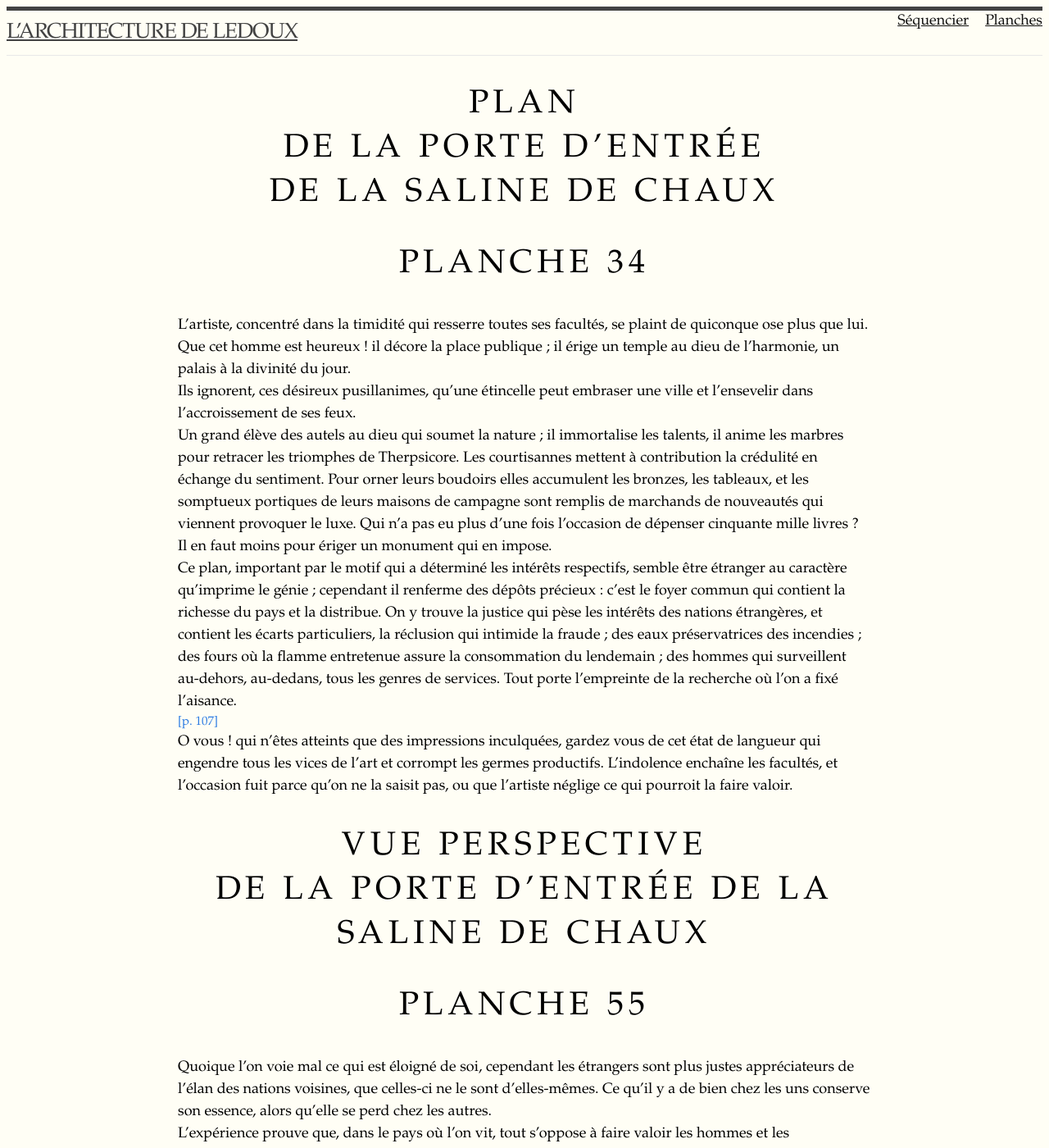
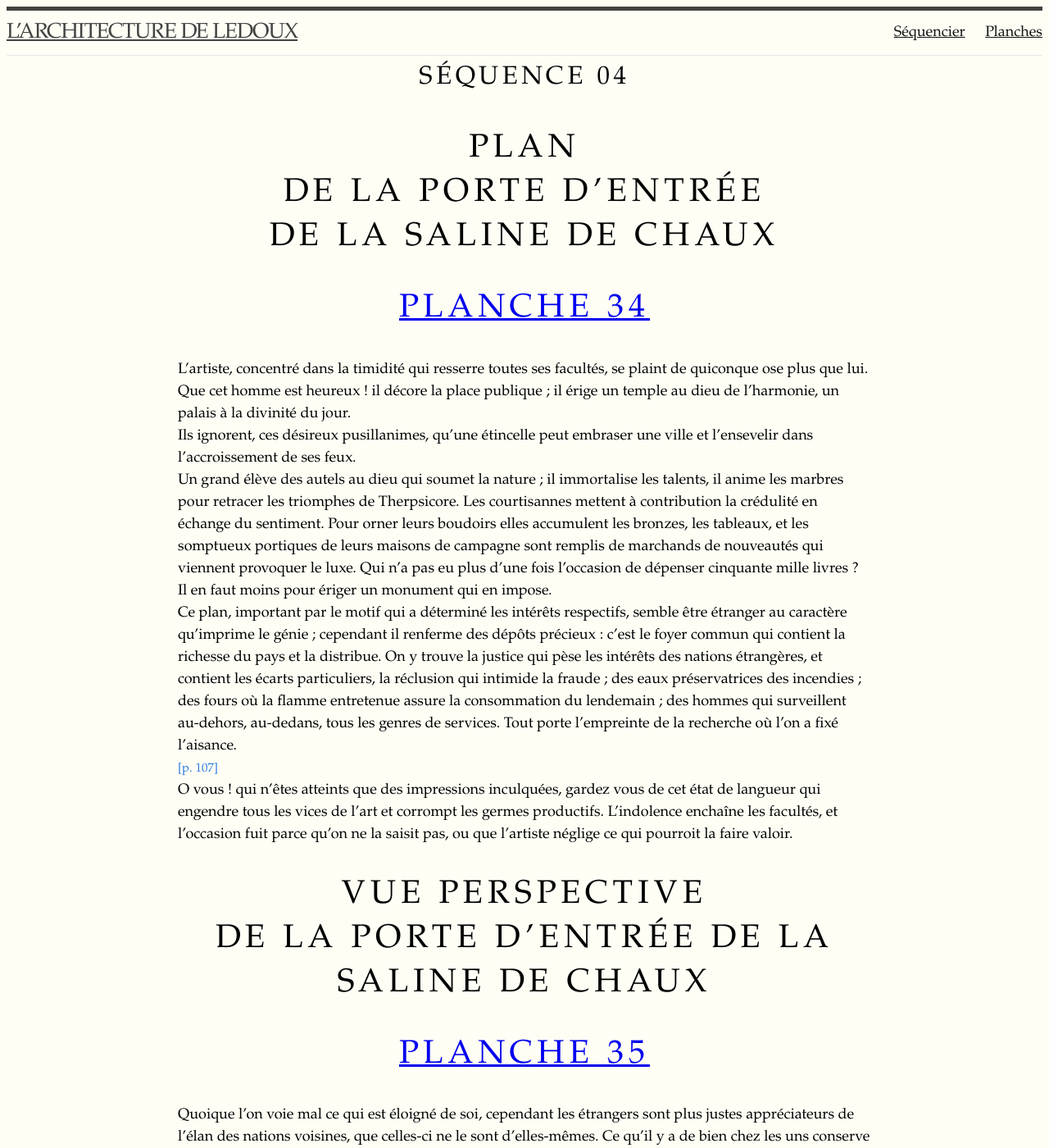
Before and after one commit to publicarchi/ledoux-architecture, a Jekyll site: the page edition/sequence04.html, which Jekyll copies as it is, in a window 1280 px wide and 1400 px high. Shown: the whole window at 82% size. Built offline with Jekyll 4.4.1, drawn with Linux system fonts in a browser that asks for light colours; a script that is not in the unit is left out.

Commit message:
sequence 4

```diff
--- a/edition/sequence04.html
+++ b/edition/sequence04.html
@@ -1,21 +1,43 @@
-<html xmlns:xlink="http://www.w3.org/1999/xlink" xmlns:svg="http://www.w3.org/2000/svg">
+<!DOCTYPE html>
+<html>
    <head>
       <meta http-equiv="Content-Type" content="text/html; charset=UTF-8">
-      <link href="../css/edition.css" rel="stylesheet">
-      <title>L’Architecture de Ledoux Une édition numérique</title><script src="https://hypothes.is/embed.js" async></script></head>
+         <link href="../css/edition.css" rel="stylesheet">
+            <title>L’Architecture de Ledoux. Séquence 04</title>
+            <script src="https://hypothes.is/embed.js" async></script>
+   </head>
    <body>
       <header class="site-header" role="banner">
-         <div class="wrapper"><a class="site-title" rel="author" href="/">L’Architecture de Ledoux</a><nav class="site-nav"><input type="checkbox" id="nav-trigger" class="nav-trigger"><label for="nav-trigger"><span class="menu-icon"><svg viewBox="0 0 18 15" width="18px" height="15px">
-                        <path d="M18,1.484c0,0.82-0.665,1.484-1.484,1.484H1.484C0.665,2.969,0,2.304,0,1.484l0,0C0,0.665,0.665,0,1.484,0 h15.032C17.335,0,18,0.665,18,1.484L18,1.484z M18,7.516C18,8.335,17.335,9,16.516,9H1.484C0.665,9,0,8.335,0,7.516l0,0 c0-0.82,0.665-1.484,1.484-1.484h15.032C17.335,6.031,18,6.696,18,7.516L18,7.516z M18,13.516C18,14.335,17.335,15,16.516,15H1.484 C0.665,15,0,14.335,0,13.516l0,0c0-0.82,0.665-1.483,1.484-1.483h15.032C17.335,12.031,18,12.695,18,13.516L18,13.516z"></path></svg></span></label><div class="trigger"><a class="page-link" href="/index">Séquencier</a><a class="page-link" href="/planches.html">Planches</a></div>
+         <div class="wrapper">
+            <a class="site-title" rel="author" href="/">L’Architecture de Ledoux</a>
+            <nav class="site-nav">
+               <input type="checkbox" id="nav-trigger" class="nav-trigger" />
+               <label for="nav-trigger">
+                  <span class="menu-icon">
+                     <svg viewBox="0 0 18 15" width="18px" height="15px">
+                        <path
+                           d="M18,1.484c0,0.82-0.665,1.484-1.484,1.484H1.484C0.665,2.969,0,2.304,0,1.484l0,0C0,0.665,0.665,0,1.484,0 h15.032C17.335,0,18,0.665,18,1.484L18,1.484z M18,7.516C18,8.335,17.335,9,16.516,9H1.484C0.665,9,0,8.335,0,7.516l0,0 c0-0.82,0.665-1.484,1.484-1.484h15.032C17.335,6.031,18,6.696,18,7.516L18,7.516z M18,13.516C18,14.335,17.335,15,16.516,15H1.484 C0.665,15,0,14.335,0,13.516l0,0c0-0.82,0.665-1.483,1.484-1.483h15.032C17.335,12.031,18,12.695,18,13.516L18,13.516z"
+                           ></path>
+                     </svg>
+                  </span>
+               </label>
+               <div class="trigger">
+                  <a class="page-link" href="index.html">Séquencier</a>
+                  <a class="page-link" href="planches">Planches</a>
+               </div>
             </nav>
          </div>
       </header>
       <main>
+         <header>
+            <h2>Séquence 04</h2>
+            <h2></h2>
+         </header>
             <section>
                <h1>Plan
                   <br>de la porte d’entrée
                   <br>de la saline de Chaux</h1>
-               <h1>Planche 34</h1>
+               <h1><a href="https://gallica.bnf.fr/ark:/12148/bpt6k1047050b/f317">Planche 34</a></h1>
                <p>L’artiste, concentré dans la timidité qui resserre toutes ses facultés, se plaint
                   de quiconque ose plus que lui. Que cet homme est heureux&nbsp;! il décore la place publique&nbsp;;
                   il érige un temple au dieu de l’harmonie, un palais à la divinité du jour.</p>
@@ -42,7 +64,7 @@
             <section>
                <h1>Vue perspective
                   <br>de la porte d’entrée de la saline de Chaux</h1>
-               <h1>Planche 55</h1>
+               <h1><a href="https://gallica.bnf.fr/ark:/12148/bpt6k1047050b/f319">Planche 35</a></h1>
                <p>Quoique l’on voie mal ce qui est éloigné de soi, cependant les étrangers sont plus
                   justes appréciateurs de l’élan des nations voisines, que celles-ci ne le sont d’elles-mêmes.
                   Ce qu’il y a de bien chez les uns conserve son essence, alors qu’elle se perd chez
@@ -135,7 +157,7 @@
                <h1>Coupe de la porte d’entrée
                   <br>de la saline</h1>
                <h1>Coupe du bâtiment des ouvriers</h1>
-               <h1>Planche 36</h1>
+               <h1><a href="https://gallica.bnf.fr/ark:/12148/bpt6k1047050b/f321">Planche 36</a></h1>
                <p>Les monuments de l’antiquité, leurs fragments, quels qu’ils soient, portent un caractère
                   qui commande nos respects. Ceux des Architectes modernes pourroient contribuer à fixer
                   les bases de l’instruction, s’ils adaptoient ce qu’ils ont de bon à nos usages. En
@@ -177,7 +199,7 @@
                <h1>Maison de campagne</h1>
                <h1>Vue perspective</h1>
                <h1>Plans, coupe, élévations</h1>
-               <h1>Planche 37</h1>
+               <h1><a href="https://gallica.bnf.fr/ark:/12148/bpt6k1047050b/f323">Planche 37</a></h1>
                <p>L’uniformité des plans et des élévations est ennuyeuse&nbsp;: la ligne que vous parcourez
                   offre une progression de toutes les couleurs, de tous les tons que l’art emploie pour
                   faire aimer les jardins pittoresques. On ne voit pas ici ces rues immenses que l’on
@@ -220,7 +242,7 @@
             <section>
                <h1>Plan
                   <br>des bâtiments destinés aux ouvriers</h1>
-               <h1>Planche 38</h1>
+               <h1><a href="https://gallica.bnf.fr/ark:/12148/bpt6k1047050b/f325">Planche 38</a></h1>
                <p><span class="persName">Joseph II</span>, empereur d’<span class="placeName">Allemagne</span>, le grand duc des <span class="placeName">Russies</span>, franchissent les climats rigoureux pour visiter les monuments qui distinguent le
                   siècle de <span class="persName">Louis XIV</span>. L’intérêt qu’ils portent aux soldats les conduisent aux <span class="placeName">Invalides</span>&nbsp;; ensuite ils visitent les artistes, les manufactures, etc. Eh&nbsp;! pourquoi ceux qui
                   habitent notre pays ne prendroient-ils pas connoissance des lieux où l’art a préparé
@@ -254,7 +276,7 @@
             </section>
             <section>
                <h1>Élévation du bâtiment des ouvriers</h1>
-               <h1>Planche 39</h1>
+               <h1><a href="https://gallica.bnf.fr/ark:/12148/bpt6k1047050b/f327">Planche 39</a></h1>
                <p>Les artistes qui réunissent la solidité de la pensée, la justesse du raisonnement
                   à la facilité de l’exécution, peuvent espérer des résultats heureux&nbsp;; il faut qu’ils
                   se dépouillent de ces lieux communs qui les assujettissent à des décorations de convention&nbsp;:
@@ -319,7 +341,7 @@
                <h1>Pacifère<span class="note"><span class="noteLabel">1. </span>Pacifère ou le Conciliateur. On dit morbifère, sommifère, mortifère, on peut dire
                      pacifère.</span></h1>
                <h1>Plans, coupes et perspective</h1>
-               <h1>Planche 40</h1><em class="foreign">Non mihi, si linguœ centum sint oraque centum,Ferrea vox, omnes scelerum comprendere formas, Omnia poenarum percurrere nomina possim.</em><p><span class="persName">Virgile</span></p>
+               <h1><a href="https://gallica.bnf.fr/ark:/12148/bpt6k1047050b/f329">Planche 40</a></h1><em class="foreign">Non mihi, si linguœ centum sint oraque centum,Ferrea vox, omnes scelerum comprendere formas, Omnia poenarum percurrere nomina possim.</em><p><span class="persName">Virgile</span></p>
                <p>J’élevois un temple au bonheur. Dans mon aveugle enthousiasme j’amoncelois des pierres
                   les unes sur les autres, et je voulois en former un monument digne de la grande idée
                   dont se repaissoit mon imagination&nbsp;; tout-à-coup je suis transporté dans un de ces
@@ -392,7 +414,7 @@
                <h1>Plan des ateliers et logement des maréchaux</h1>
                <h1>plans
                   <br>destinés à la fabrication des sels</h1>
-               <h1>Planche 41<span class="note"><span class="noteLabel">2. </span>Voyez la nomenclature. L’élévation est la même que celle de la planche 39</span></h1>
+               <h1><a href="https://gallica.bnf.fr/ark:/12148/bpt6k1047050b/f331">Planche 41</a><span class="note"><span class="noteLabel">2. </span>Voyez la nomenclature. L’élévation est la même que celle de la planche 39</span></h1>
                <p>Chacun cherche à donner faveur aux choses qui lui plaisent. La multitude peu exercée
                   fuit ce qui n’est pas d’accord avec ses penchants&nbsp;: elle confond tout&nbsp;; elle est exclusive,
                   et ce n’est qu’en soulevant un voile trompeur, que l’Architecte peut découvrir ce
@@ -434,13 +456,13 @@
             <section>
                <h1>Maison d’un commis</h1>
                <h1>Plans, coupes, élévations</h1>
-               <h1>Planche 42</h1>
+               <h1><a href="https://gallica.bnf.fr/ark:/12148/bpt6k1047050b/f333">Planche 42</a></h1>
                <p>Voyez l’article de la planche 17.</p>
             </section><span class="pageNum">117</span><section>
                <h1>Maison d’union</h1>
                <h1>Plans, coupes élévation</h1>
                <h1>Vue perspective</h1>
-               <h1>Planche 42</h1>
+               <h1><a href="https://gallica.bnf.fr/ark:/12148/bpt6k1047050b/f333">Planche 42</a></h1>
                <p>Toute puissance est foible si elle n’est pas réunie, et quoique l’homme en société
                   soit lié à tous les genres d’attractions qui concentrent les intérêts communs, cependant
                   l’union est si nécessaire pour maintenir l’ordre, accélérer les élans de la vertu,
@@ -495,7 +517,7 @@
             <section>
                <h1>Élévation du bâtiment
                   <br>destiné à la fabrication des sels</h1>
-               <h1>Planche 44</h1>
+               <h1><a href="https://gallica.bnf.fr/ark:/12148/bpt6k1047050b/f3">Planche 44</a></h1>
                <p>Deux élévations égales occupent, les côtés d’un cercle immense <span class="note"><span class="noteLabel">1. </span>Voyez le plan général, planche 16.</span>&nbsp;; les bâtiments qui offrent de grandes dimensions n’ont pas besoin d’ornements pour
                   les faire valoir&nbsp;; les détails sont perdus si on les voit de loin&nbsp;; les voit-on de
                   près, ils sont effacés par la masse dominante qui commande. Moins on divise les surfaces,
```
